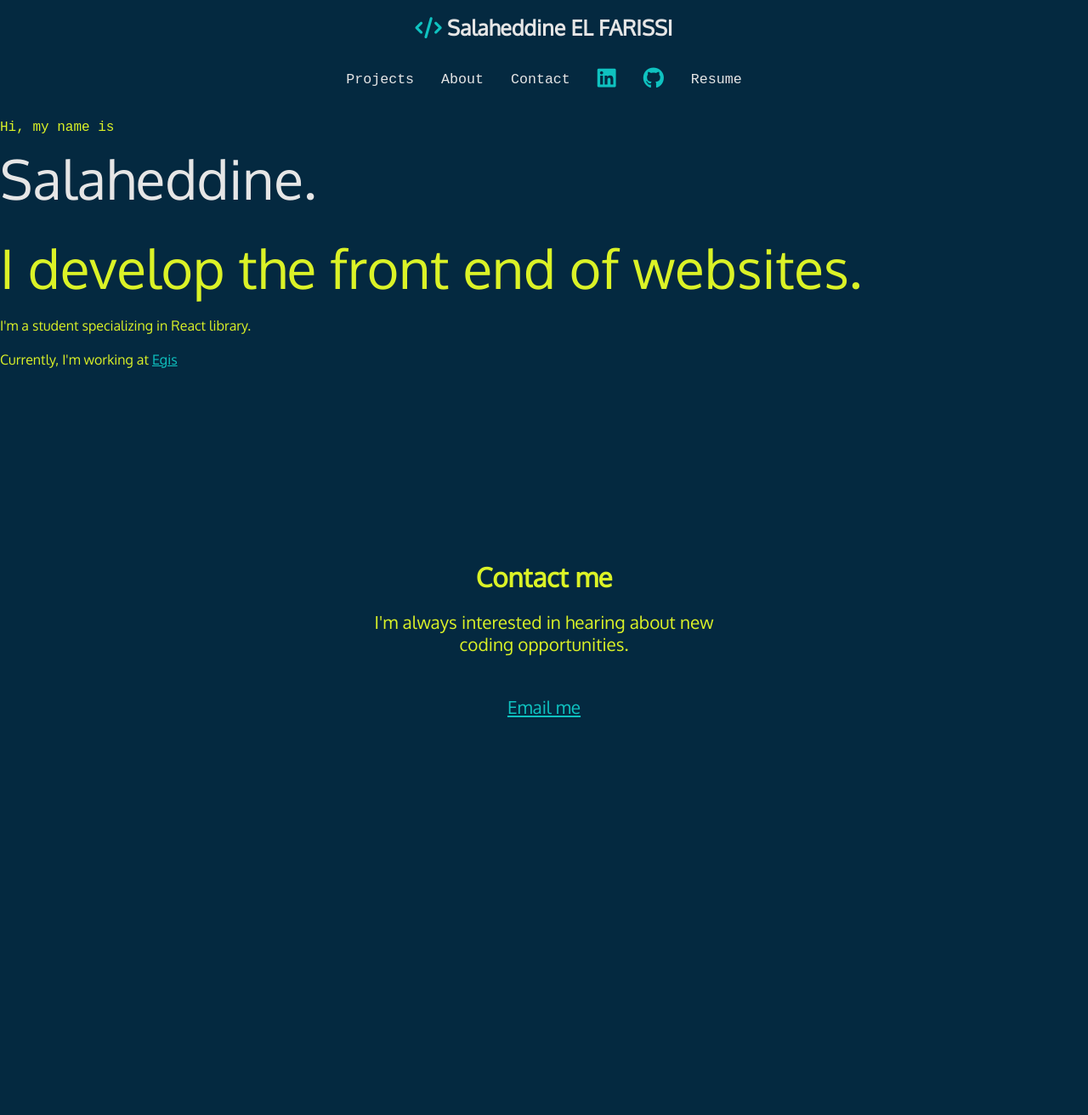
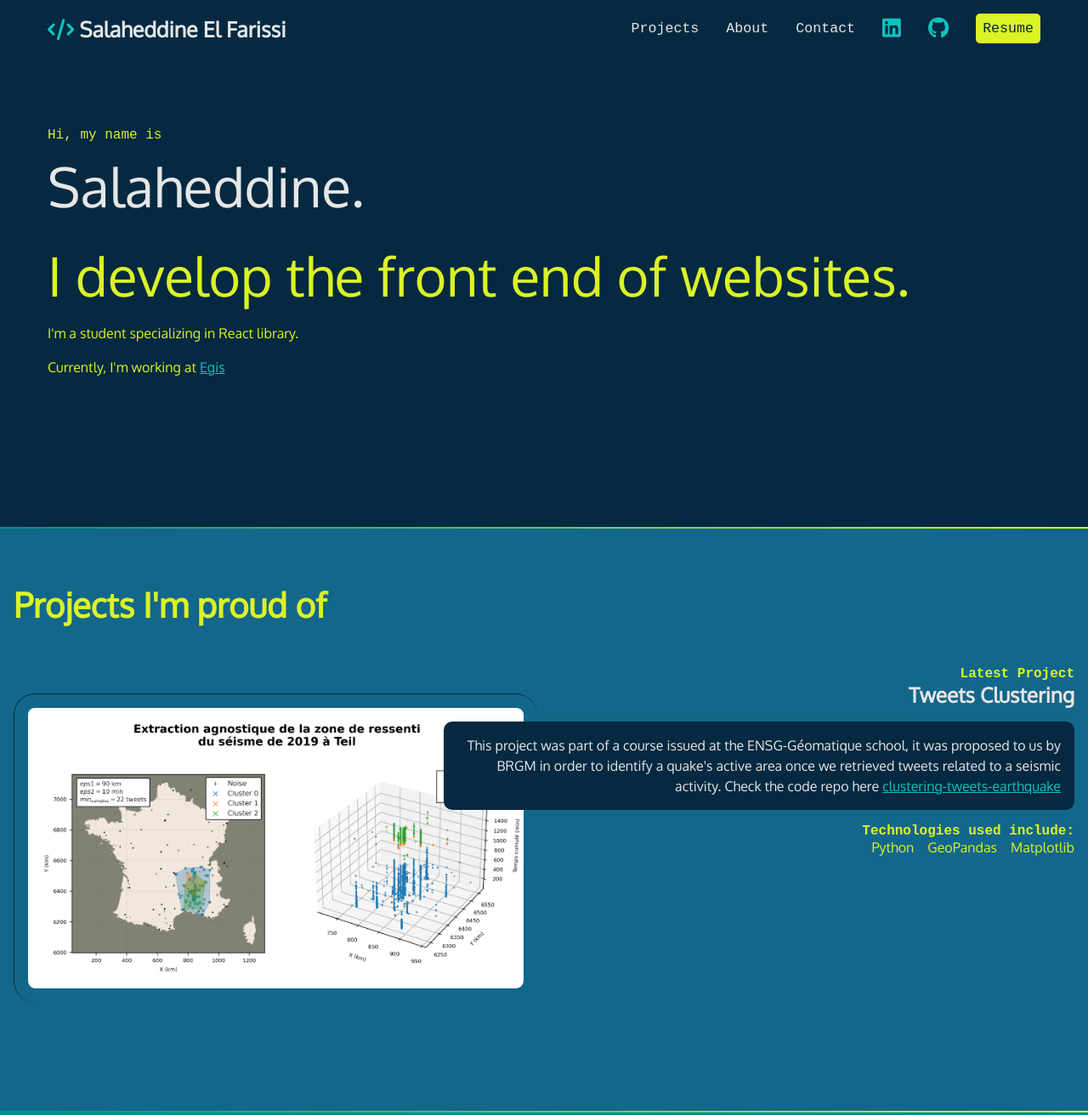
Before and after one commit to salahelfarissi/getting-started-css, a plain HTML site: page index.html in a window 1280 px wide. Shown: the top 1312 px of the page at 85% size. Before the commit the page ends 914 px from the top, so only its background shows below. Drawn offline with Linux system fonts and the light colour scheme; a web font is replaced by a local one.

Commit message:
Add clustering project

```diff
--- /dev/null
+++ b/css/style.css
@@ -0,0 +1,258 @@
+:root {
+    --dkblue: #042940;
+    --beige: #dbf227;
+    --dimbeige: #cde324;
+    --aqblue: #0fc2c0;
+    --frblue: #008f8c;
+    --grey: #e6e6e6;
+    --font-size: 1.3rem;
+    --mono: 'Oxygen Mono', monospace;
+    --sans: 'Oxygen', sans-serif;
+    --oceanblue: #13678a;
+}
+
+html {
+    box-sizing: border-box;
+}
+
+*,
+*:before,
+*:after {
+    box-sizing: inherit;
+}
+
+body {
+    padding: 0;
+    margin: 0;
+    font-family: var(--sans);
+    background-color: var(--dkblue);
+    color: var(--beige);
+    font-size: var(--font-size);
+}
+
+h1,
+h2,
+h3 {
+    margin: 0;
+}
+
+a {
+    color: var(--aqblue);
+}
+
+a:hover {
+    color: var(--frblue);
+    text-decoration: none;
+}
+
+#intro {
+    padding: 4rem 1rem 10rem 1rem;
+    max-width: 1200px;
+    margin: 0 auto;
+}
+
+#intro p {
+    font-size: 1rem;
+    line-height: 1.5;
+}
+
+#intro p:first-of-type {
+    font-family: var(--mono);
+}
+
+#intro p:first-of-type span {
+    font-family: var(--sans);
+    font-size: 4rem;
+    color: var(--grey);
+    display: block;
+}
+
+#intro h2 {
+    font-size: 4rem;
+    font-weight: normal;
+}
+
+.section-back {
+    background-color: var(--frblue);
+}
+
+.section-project {
+    background-color: var(--oceanblue);
+}
+
+.gradient {
+    background: linear-gradient(
+        90deg,
+        rgba(0, 143, 140, 1) 0%,
+        rgba(219, 242, 39, 1) 100%
+    );
+    height: 2px;
+}
+
+#contact {
+    width: 400px;
+    margin: 0 auto;
+    text-align: center;
+    padding: 3rem 0;
+}
+
+#contact p:last-child {
+    margin-top: 3rem;
+}
+
+nav {
+    font-family: var(--mono);
+    font-size: 80%;
+    padding: 1rem;
+}
+
+nav h1 a {
+    font-family: var(--sans);
+}
+
+nav ul {
+    list-style-type: none;
+    margin: 0;
+    padding: 0;
+    display: flex;
+    flex-flow: row wrap;
+    justify-content: center;
+    align-items: center;
+    gap: 2rem;
+}
+
+nav li:first-child {
+    flex-basis: 100%;
+    text-align: center;
+}
+
+nav a {
+    text-decoration: none;
+    color: var(--grey);
+    display: block;
+}
+
+nav a:hover,
+nav [class*='fa-']:hover {
+    color: var(--beige);
+}
+
+nav [class*='fa-'] {
+    font-size: 150%;
+    color: var(--aqblue);
+}
+
+nav h1 [class*='fa-'] {
+    font-size: 100%;
+}
+
+.button {
+    background-color: var(--beige);
+    padding: 0.5rem;
+    border-radius: 5px;
+    color: var(--dkblue);
+    font-family: var(--mono);
+    text-decoration: none;
+}
+
+.button:hover {
+    color: var(--dkblue);
+    background-color: var(--dimbeige);
+}
+
+@media (min-width: 850px) {
+    nav {
+        max-width: 1200px;
+        margin: 0 auto;
+    }
+    nav li:first-child {
+        flex-basis: auto;
+        text-align: left;
+        margin-right: auto;
+    }
+}
+
+footer {
+    text-align: center;
+    padding: 4rem 0;
+}
+
+footer ul {
+    list-style-type: none;
+    padding: 0;
+    margin: 2rem 0;
+    display: flex;
+    flex-flow: row wrap;
+    justify-content: center;
+    gap: 3rem;
+    font-size: 3rem;
+}
+
+#projects {
+    padding: 4rem 1rem;
+}
+
+#projects h2 {
+    font-size: 2.5rem;
+    margin-bottom: calc(1.5rem * 2);
+}
+
+#projects h3 {
+    color: var(--grey);
+}
+
+#projects h4 {
+    font-size: 1rem;
+    font-family: var(--mono);
+    margin: 0;
+}
+
+.black-box {
+    background-color: var(--dkblue);
+    padding: 1rem;
+    border-radius: 10px;
+    color: var(--grey);
+    font-size: 1rem;
+    line-height: 1.5;
+}
+
+#projects ul {
+    list-style-type: none;
+    padding: 0;
+    margin: 0;
+    display: flex;
+    flex-flow: row wrap;
+    justify-content: flex-start;
+    gap: 1rem;
+    font-size: 1rem;
+}
+
+#projects img {
+    margin: 2rem 0 4rem 0;
+    border-left: 1px solid var(--dkblue);
+    border-top: 1px solid var(--dkblue);
+    border-radius: 25px;
+    padding: 1rem;
+    width: 100%;
+}
+
+@media (min-width: 550px) {
+    article {
+        display: grid;
+        grid-template-columns: repeat(10, 1fr);
+        gap: 1rem;
+    }
+    #projects img {
+        grid-column: 1 / 6;
+        grid-row: 1 / 2;
+    }
+    .text {
+        order: 2;
+        text-align: right;
+        grid-column: 5 / 11;
+        grid-row: 1 / 2;
+    }
+    #projects ul {
+        justify-content: flex-end;
+    }
+}
--- a/index.css
+++ /dev/null
@@ -1,126 +0,0 @@
-:root {
-    --dkblue: #042940;
-    --beige: #dbf227;
-    --aqblue: #0fc2c0;
-    --frblue: #008f8c;
-    --grey: #e6e6e6;
-    --font-size: 1.3rem;
-    --mono: 'Oxygen Mono', monospace;
-    --sans: 'Oxygen', sans-serif;
-}
-
-html {
-    box-sizing: border-box;
-}
-
-*,
-*:before,
-*:after {
-    box-sizing: inherit;
-}
-
-body {
-    padding: 0;
-    margin: 0;
-    font-family: var(--sans);
-    background-color: var(--dkblue);
-    color: var(--beige);
-    font-size: var(--font-size);
-}
-
-h1,
-h2,
-h3 {
-    margin: 0;
-}
-
-a {
-    color: var(--aqblue);
-}
-
-a:hover {
-    color: var(--frblue);
-    text-decoration: none;
-}
-
-#intro {
-    padding-bottom: 10rem;
-}
-
-#intro p {
-    font-size: 1rem;
-    line-height: 1.5;
-}
-
-#intro p:first-of-type {
-    font-family: var(--mono);
-}
-
-#intro p:first-of-type span {
-    font-family: var(--sans);
-    font-size: 4rem;
-    color: var(--grey);
-    display: block;
-}
-
-#intro h2 {
-    font-size: 4rem;
-    font-weight: normal;
-}
-
-#contact {
-    width: 400px;
-    margin: 0 auto;
-    text-align: center;
-    padding: 3rem 0;
-}
-
-#contact p:last-child {
-    margin-top: 3rem;
-}
-
-nav {
-    font-family: var(--mono);
-    font-size: 80%;
-    padding: 1rem;
-}
-
-nav h1 a {
-    font-family: var(--sans);
-}
-
-nav ul {
-    list-style: none;
-    margin: 0;
-    padding: 0;
-    display: flex;
-    flex-flow: row wrap;
-    justify-content: center;
-    align-items: center;
-    gap: 2rem;
-}
-
-nav li:first-child {
-    flex-basis: 100%;
-    text-align: center;
-}
-
-nav a {
-    text-decoration: none;
-    color: var(--grey);
-    display: block;
-}
-
-nav a:hover,
-nav [class*='fa-']:hover {
-    color: var(--beige);
-}
-
-nav [class*='fa-'] {
-    font-size: 150%;
-    color: var(--aqblue);
-}
-
-nav h1 [class*='fa-'] {
-    font-size: 100%;
-}
--- a/index.html
+++ b/index.html
@@ -6,7 +6,7 @@
     <meta http-equiv="X-UA-Compatible" content="IE=edge">
     <meta name="viewport" content="width=device-width, initial-scale=1.0">
 
-    <link rel="stylesheet" href="./index.css">
+    <link rel="stylesheet" href="./css/style.css">
 
     <style>
         @import url('https://fonts.googleapis.com/css2?family=Oxygen&family=Oxygen+Mono&display=swap');
@@ -14,7 +14,7 @@
 
     <script src="https://kit.fontawesome.com/342a65accd.js" crossorigin="anonymous"></script>
 
-    <title>Portfolio</title>
+    <title>Salaheddine's Portfolio Website</title>
 </head>
 
 <body>
@@ -24,7 +24,7 @@
                 <h1>
                     <a href="index.html">
                         <span class="fa-solid fa-code" aria-hidden="true"></span>
-                        <span>Salaheddine EL FARISSI</span>
+                        <span>Salaheddine El Farissi</span>
                     </a>
                 </h1>
             </li>
@@ -34,9 +34,9 @@
             <li><a href="https://www.linkedin.com/in/selfarissi/" target="_blank">
                     <span class="fa-brands fa-linkedin" aria-hidden="true"></span> <span
                         class="sr-only">LinkedIn</span></a></li>
-            <li><a href="https://github.com/" target="_blank"><span class="fa-brands fa-github"
+            <li><a href="https://github.com/salahelfarissi" target="_blank"><span class="fa-brands fa-github"
                         aria-hidden="true"></span> <span class="sr-only">GitHub</span></a></li>
-            <li><a href="https://www.salahelfarissi.me/" target="_blank">Resume</a></li>
+            <li><a href="https://www.salahelfarissi.me/" target="_blank" class="button">Resume</a></li>
         </ul>
     </nav>
     <section id="intro">
@@ -48,13 +48,59 @@
 
         <p>Currently, I'm working at <a href="https://www.egis-group.com/fr">Egis</a></p>
     </section>
-    <section id="contact">
-        <h2>Contact me</h2>
+    <div class="gradient"></div>
+    <div class="section-project">
+        <section id="projects">
+            <h2>Projects I'm proud of</h2>
+            <article>
+                <div class="text">
+                    <h4>Latest Project</h4>
+                    <h3>Tweets Clustering</h3>
+                    <p class="black-box">This project was part of a course issued at the ENSG-Géomatique school, it was
+                        proposed to us by BRGM
+                        in
+                        order to identify a quake's active area once we retrieved tweets related to a seismic activity.
+                        Check
+                        the
+                        code repo here <a
+                            href="https://github.com/lletassey/clustering-tweets-earthquake">clustering-tweets-earthquake</a>
+                    </p>
+                    <h4>Technologies used include:</h4>
+                    <ul>
+                        <li>Python</li>
+                        <li>GeoPandas</li>
+                        <li>Matplotlib</li>
+                    </ul>
+                </div>
+                <img src="./img/clustering.png" alt="">
+            </article>
+        </section>
+    </div>
+    <div class="gradient"></div>
+    <div class="section-back">
+        <section id="contact">
+            <h2>Contact me</h2>
 
-        <p>I'm always interested in hearing about new coding opportunities.</p>
+            <p>I'm always interested in hearing about new coding opportunities.</p>
 
-        <p><a href="mailto:salaheddine.elfarissi@gmail.com">Email me</a></p>
-    </section>
+            <p><a href="mailto:salaheddine.elfarissi@gmail.com" class="button">Email me</a></p>
+        </section>
+    </div>
+    <div class="gradient"></div>
+    <footer>
+        <h2>Salaheddine El Farissi &middot; Developer</h2>
+        <ul>
+            <li><a href="https://www.linkedin.com/in/selfarissi/" target="_blank">
+                    <span class="fa-brands fa-linkedin" aria-hidden="true"></span><span
+                        class="sr-only">LinkedIn</span></a></li>
+            <li><a href="https://github.com/salahelfarissi" target="_blank"><span class="fa-brands fa-github"
+                        aria-hidden="true"></span><span class="sr-only">GitHub</span></a></li>
+            <li><a href="mailto:salaheddine.elfarissi@gmail.com" target="_blank">
+                    <span class="fa-solid fa-envelope" aria-hidden="true"></span><span class="sr-only">Email</span></a>
+            </li>
+        </ul>
+        <p><small>&copy; 2023 Salaheddine El Farissi. All rights reserved.</small></p>
+    </footer>
 </body>
 
 </html>
```
Also changed, not shown: img/clustering.png (added).
